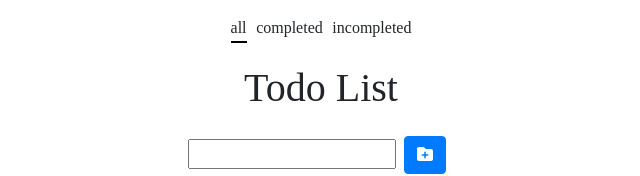
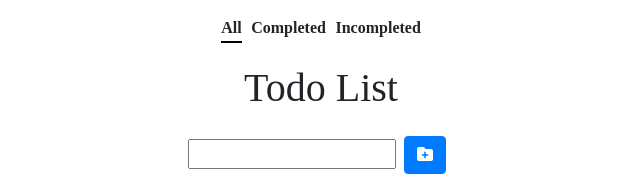
Before and after one commit to shahnawaz-pabon/to-do, a React (Create React App) app: page / in a window 1280 px wide. Shown: the top 176 px of the page, without its empty margins (319-959 px from the left). Built offline with nearby package versions, Linux system fonts and the light colour scheme.

Commit message:
filter's css added

```diff
--- a/src/constants/filter.js
+++ b/src/constants/filter.js
@@ -1,5 +1,5 @@
 export const FILTERS = {
-  ALL: "all",
-  COMPLETED: "completed",
-  INCOMPLETE: "incompleted",
+  ALL: "All",
+  COMPLETED: "Completed",
+  INCOMPLETE: "Incompleted",
 };
--- a/src/styles/main.css
+++ b/src/styles/main.css
@@ -26,3 +26,7 @@
 .filter--active {
   border-bottom: 2px solid black;
 }
+
+.visibility-filters span{
+  font-weight: bold;
+}
```
